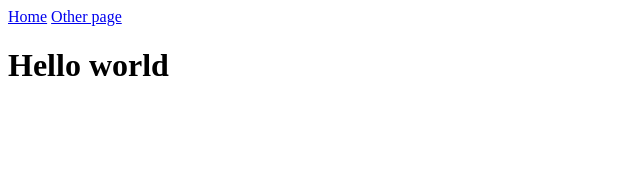
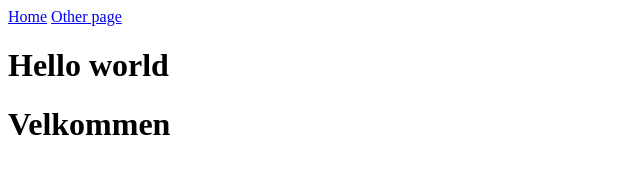
Before and after one commit to julieisobelle/fontenehusetG16_undervisning1, a website: page index.html in a window 1280 px wide. Shown: the whole page, without its empty margins (0-640 px from the left). Drawn offline with Linux system fonts and the light colour scheme.

Commit message:
Lagt til element

```diff
--- a/index.html
+++ b/index.html
@@ -14,6 +14,7 @@
     </nav>
     <main>
       <h1>Hello world</h1>
+      <h1>Velkommen</h1>
     </main>
   </body>
 </html>
```
Also changed, not shown: 1 other file.
